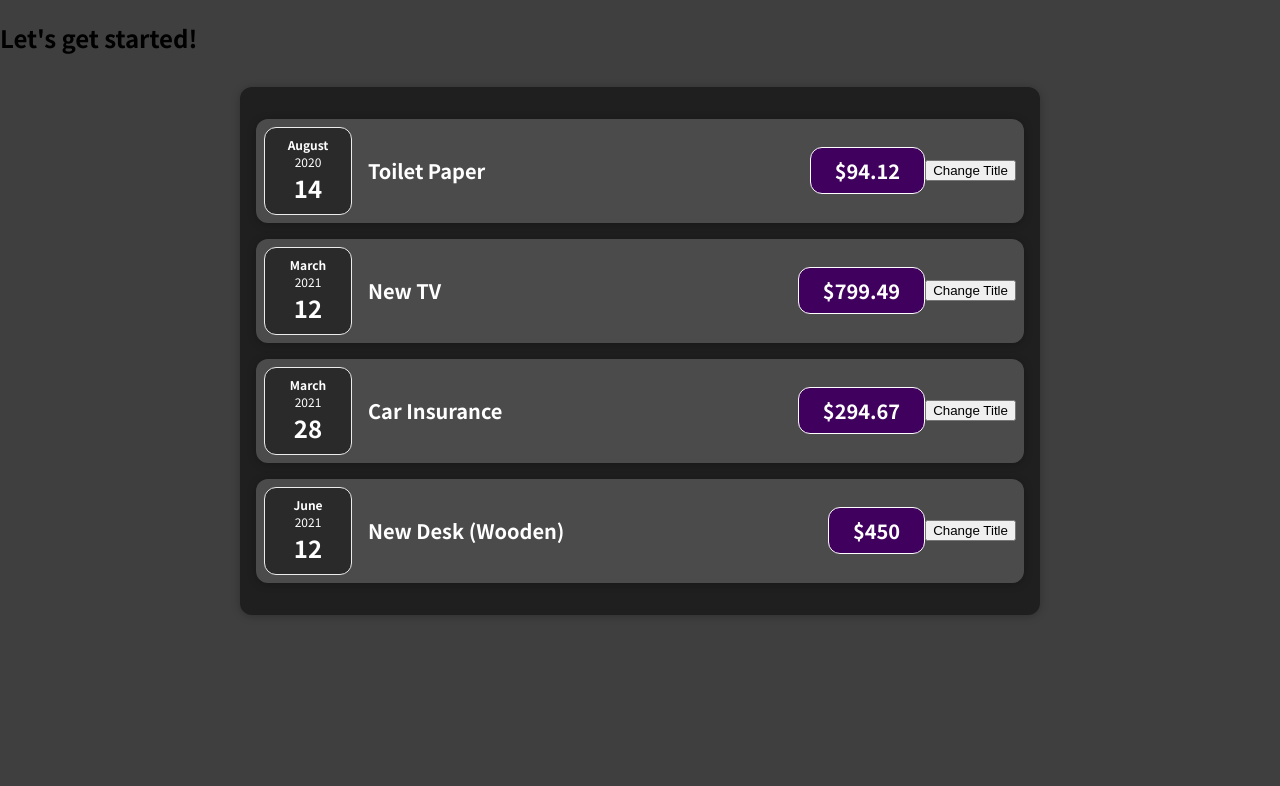
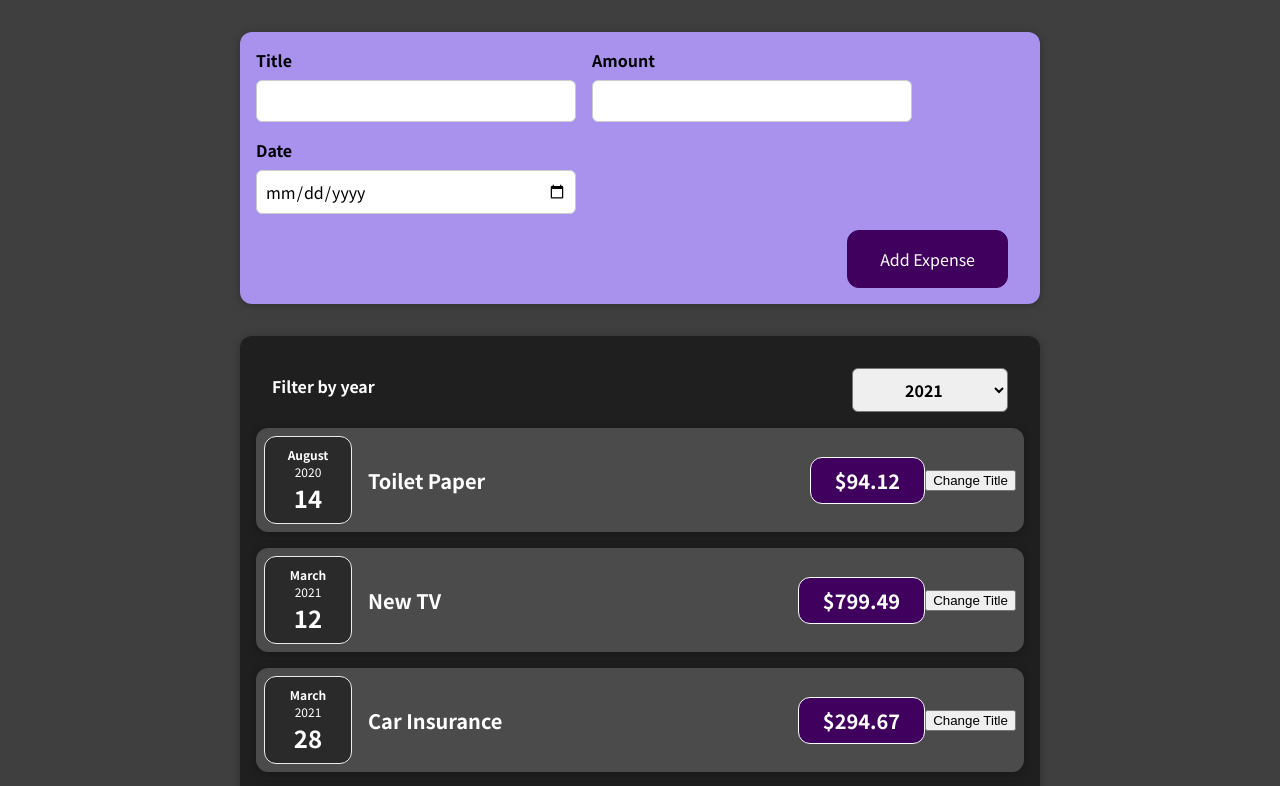
Before and after one commit to lingarajsankaravelu/reactjs-learnings, a React (Create React App) app: page / in a window 1280 px wide. Shown: the top 786 px of the page. Built offline with nearby package versions, Linux system fonts and the light colour scheme.

Commit message:
Learning completion React.js state and working with events

```diff
--- a/src/App.js
+++ b/src/App.js
@@ -1,6 +1,7 @@
 import React from 'react';
 
 import Expenses from './components/Expenses/Expenses';
+import NewExpense from "./components/NewExpense/NewExpense";
 
 const App = () => {
   const expenses = [
@@ -31,11 +32,13 @@
   //   React.createElement('h2', {}, "Let's get started!"),
   //   React.createElement(Expenses, { items: expenses })
   // );
-
+  const newExpenseHandler = (newExpenseData) => {
+    console.log({...newExpenseData})
+  }
   return (
     <div>
-      <h2>Let's get started!</h2>
-      <Expenses items={expenses} />
+     <NewExpense nSavedNewExpense={newExpenseHandler} />
+      <Expenses items={expenses} o/>
     </div>
   );
 }
--- /dev/null
+++ b/src/components/Expenses/ExpenseFilter.js
@@ -0,0 +1,24 @@
+import React, { useState } from 'react';
+import './ExpensesFilter.css';
+
+const ExpensesFilter = (props) => {
+
+    const onFilerChanged = (event) => {
+        props.filterSelected(event.target.value)
+    }
+    return (
+        <div className='expenses-filter'>
+            <div className='expenses-filter__control'>
+                <label>Filter by year</label>
+                <select value={props.selected} onChange={onFilerChanged} >
+                    <option value='2022'>2022</option>
+                    <option value='2021'>2021</option>
+                    <option value='2020'>2020</option>
+                    <option value='2019'>2019</option>
+                </select>
+            </div>
+        </div>
+    );
+};
+
+export default ExpensesFilter;
--- a/src/components/Expenses/Expenses.js
+++ b/src/components/Expenses/Expenses.js
@@ -1,12 +1,23 @@
-import React from 'react';
+import React, {useState} from 'react';
 
 import ExpenseItem from './ExpenseItem';
 import Card from '../UI/Card';
 import './Expenses.css';
+import ExpensesFilter from "./ExpenseFilter";
 
 const Expenses = (props) => {
+    const[filter, setFilter] = useState(2021)
+
+    const onFilterSelected =(filterSelection)=> {
+        setFilter(filterSelection)
+        console.log(filterSelection)
+
+    }
   return (
+
     <Card className="expenses">
+        <div>
+            <ExpensesFilter selected={filter} classname="expenses-filter" filterSelected={onFilterSelected} /></div>
       <ExpenseItem
         title={props.items[0].title}
         amount={props.items[0].amount}
--- /dev/null
+++ b/src/components/Expenses/ExpensesFilter.css
@@ -0,0 +1,24 @@
+.expenses-filter {
+    color: white;
+    padding: 0 1rem;
+}
+
+.expenses-filter__control {
+    display: flex;
+    width: 100%;
+    align-items: center;
+    justify-content: space-between;
+    margin: 1rem 0;
+}
+
+.expenses-filter label {
+    font-weight: bold;
+    margin-bottom: 0.5rem;
+}
+
+.expenses-filter select {
+    font: inherit;
+    padding: 0.5rem 3rem;
+    font-weight: bold;
+    border-radius: 6px;
+}
--- /dev/null
+++ b/src/components/NewExpense/ExpenseForm.css
@@ -0,0 +1,26 @@
+.new-expense__controls {
+  display: flex;
+  flex-wrap: wrap;
+  gap: 1rem;
+  margin-bottom: 1rem;
+  text-align: left;
+}
+
+.new-expense__control label {
+  font-weight: bold;
+  margin-bottom: 0.5rem;
+  display: block;
+}
+
+.new-expense__control input {
+  font: inherit;
+  padding: 0.5rem;
+  border-radius: 6px;
+  border: 1px solid #ccc;
+  width: 20rem;
+  max-width: 100%;
+}
+
+.new-expense__actions {
+  text-align: right;
+}
--- /dev/null
+++ b/src/components/NewExpense/ExpenseForm.js
@@ -0,0 +1,48 @@
+import React , { useState} from "react";
+import './ExpenseForm.css'
+
+const ExpenseForm = (props) => {
+    const [enteredTitle, setTitle] = useState('')
+    const [enteredAmount, setAmount] = useState('')
+    const [enteredDate, setDate] = useState('')
+    const titleChanged = (event) => { setTitle(event.target.value) };
+    const amountChanged = (event) => { setAmount(event.target.value)};
+    const dateChanged = (event) => { setDate(event.target.value)};
+    const submitHandler = (event) => {
+        event.preventDefault()
+        const  expenseData = {
+            id:Math.random().toString(),
+            title:enteredTitle,
+            amount:enteredAmount,
+            date:new Date(enteredDate)
+        };
+        props.onSavedExpenseData(expenseData)
+        //console.log(expenseData)
+        setTitle('')
+        setAmount('')
+        setDate('')
+
+    }
+    return (<form onSubmit={submitHandler}>
+        <div className="new-expense__controls">
+            <div className='new-expense__control'>
+                <label>Title</label>
+                <input type='text' value={enteredTitle } onChange={titleChanged}/>
+            </div>
+            <div className='new-expense__control'>
+                <label>Amount</label>
+                <input type='number' value={enteredAmount} min="0.01" step="0.01" onChange={amountChanged}/>
+            </div>
+            <div className='new-expense__control'>
+                <label>Date</label>
+                <input type='date' value={enteredDate} min="2019-01-01" step="2022-12-31" onChange={dateChanged}/>
+            </div>
+        </div>
+        <div className='new-expense__actions'>
+            <button type='submit'>Add Expense</button>
+        </div>
+    </form>)
+
+}
+
+export default ExpenseForm
--- /dev/null
+++ b/src/components/NewExpense/NewExpense.css
@@ -0,0 +1,38 @@
+.new-expense {
+  background-color: #a892ee;
+  padding: 1rem;
+  margin: 2rem auto;
+  width: 50rem;
+  max-width: 95%;
+  border-radius: 12px;
+  text-align: center;
+  box-shadow: 0 1px 8px rgba(0, 0, 0, 0.25);
+}
+
+.new-expense button {
+  font: inherit;
+  cursor: pointer;
+  padding: 1rem 2rem;
+  border: 1px solid #40005d;
+  background-color: #40005d;
+  color: white;
+  border-radius: 12px;
+  margin-right: 1rem;
+}
+
+.new-expense button:hover,
+.new-expense button:active {
+  background-color: #510674;
+  border-color: #510674;
+}
+
+.new-expense button.alternative {
+  color: #220131;
+  border-color: transparent;
+  background-color: transparent;
+}
+
+.new-expense button.alternative:hover,
+.new-expense button.alternative:active {
+  background-color: #ddb3f8;
+}
--- /dev/null
+++ b/src/components/NewExpense/NewExpense.js
@@ -0,0 +1,17 @@
+import React from 'react';
+import ExpenseForm from "./ExpenseForm";
+import './NewExpense.css';
+
+const NewExpense = (props) => {
+    const savedExpenseDataHandler =(enteredExpenseData) => {
+        props.nSavedNewExpense(enteredExpenseData)
+    }
+
+    return (
+        <div className='new-expense'>
+            <ExpenseForm onSavedExpenseData={savedExpenseDataHandler}/>
+        </div>
+    );
+};
+
+export default NewExpense;
```
